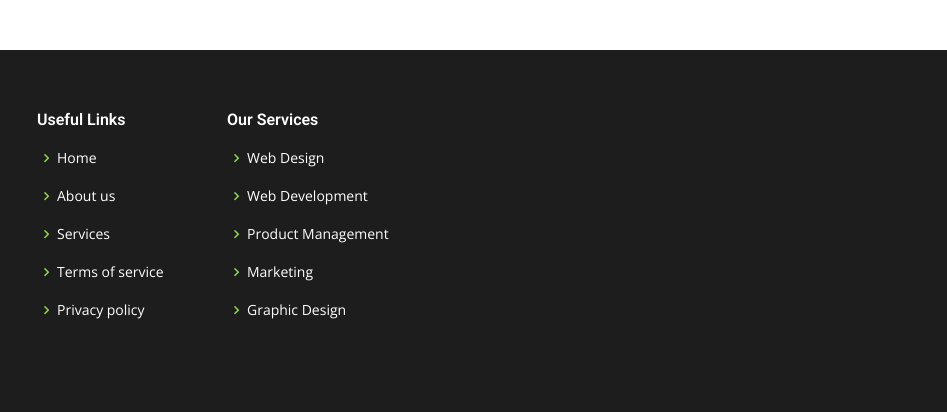
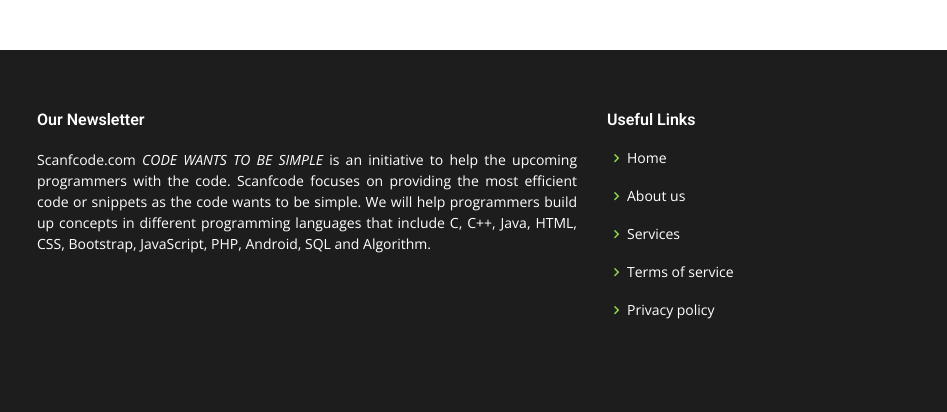
Before and after one commit to FahadKhanChughtai/FahadKhanChughtai.github.io, a plain HTML site: page index.html in a window 1280 px wide. Shown: the part 4832-5244 px from the top of the page, 333-1280 px from the left. Drawn offline with nearby package versions, Linux system fonts and the light colour scheme.

Commit message:
version 3

```diff
--- a/index.html
+++ b/index.html
@@ -822,8 +822,12 @@
               </div>
             </div>
           </div>
+          <div class="col-lg-6 col-md-6 footer-newsletter">
+           <h4>Our Newsletter</h4>
+            <p class="text-justify">Scanfcode.com <i>CODE WANTS TO BE SIMPLE </i> is an initiative  to help the upcoming programmers with the code. Scanfcode focuses on providing the most efficient code or snippets as the code wants to be simple. We will help programmers build up concepts in different programming languages that include C, C++, Java, HTML, CSS, Bootstrap, JavaScript, PHP, Android, SQL and Algorithm.</p>
+          </div>
 
-          <div class="col-lg-2 col-md-6 footer-links">
+           <div class="col-lg-3 col-md-6 footer-links">
             <h4>Useful Links</h4>
             <ul>
               <li><i class="bx bx-chevron-right"></i> <a href="#">Home</a></li>
@@ -833,27 +837,6 @@
               <li><i class="bx bx-chevron-right"></i> <a href="#">Privacy policy</a></li>
             </ul>
           </div>
-
-          <div class="col-lg-3 col-md-6 footer-links">
-            <h4>Our Services</h4>
-            <ul>
-              <li><i class="bx bx-chevron-right"></i> <a href="#">Web Design</a></li>
-              <li><i class="bx bx-chevron-right"></i> <a href="#">Web Development</a></li>
-              <li><i class="bx bx-chevron-right"></i> <a href="#">Product Management</a></li>
-              <li><i class="bx bx-chevron-right"></i> <a href="#">Marketing</a></li>
-              <li><i class="bx bx-chevron-right"></i> <a href="#">Graphic Design</a></li>
-            </ul>
-          </div>
-
-          <div class="col-lg-4 col-md-6 footer-newsletter">
-            <!-- <h4>Our Newsletter</h4>
-            <p>Tamen quem nulla quae legam multos aute sint culpa legam noster magna</p>
-            <form action="" method="post">
-              <input type="email" name="email"><input type="submit" value="Subscribe">
-            </form> -->
-
-          </div>
-
         </div>
       </div>
     </div>
```
